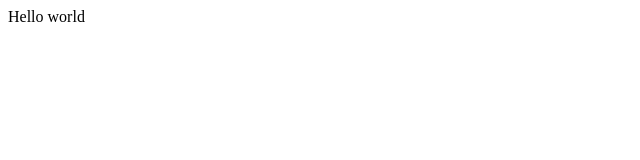
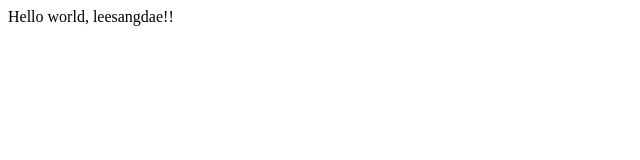
Before and after one commit to leesangdae/opentutorials-leesangdae, a plain HTML site: page index.html in a window 1280 px wide. Shown: the whole page, without its empty margins (0-640 px from the left). Drawn offline with Linux system fonts and the light colour scheme.

Commit message:
change index.html

```diff
--- a/index.html
+++ b/index.html
@@ -19,6 +19,6 @@
     </head>
 
     <body>
-        Hello world
+        Hello world, leesangdae!!
     </body>
 </html>
```
